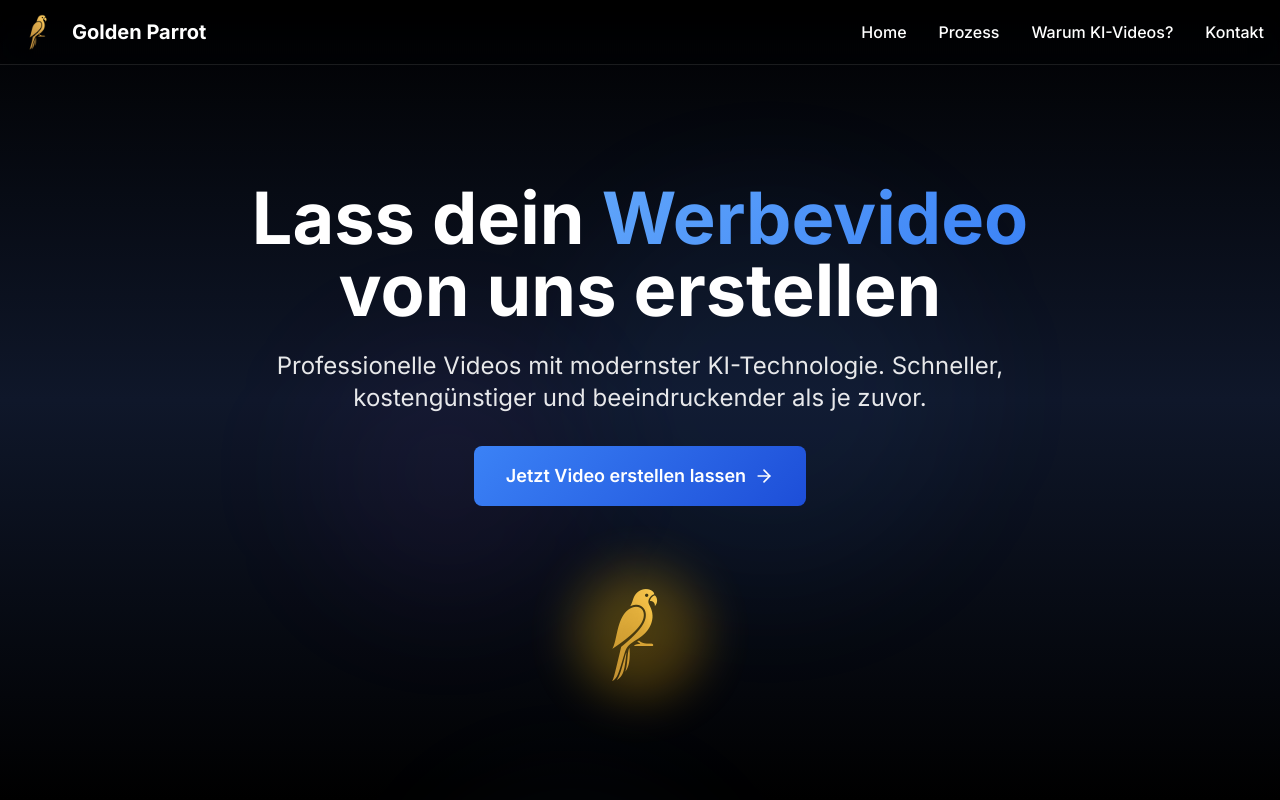
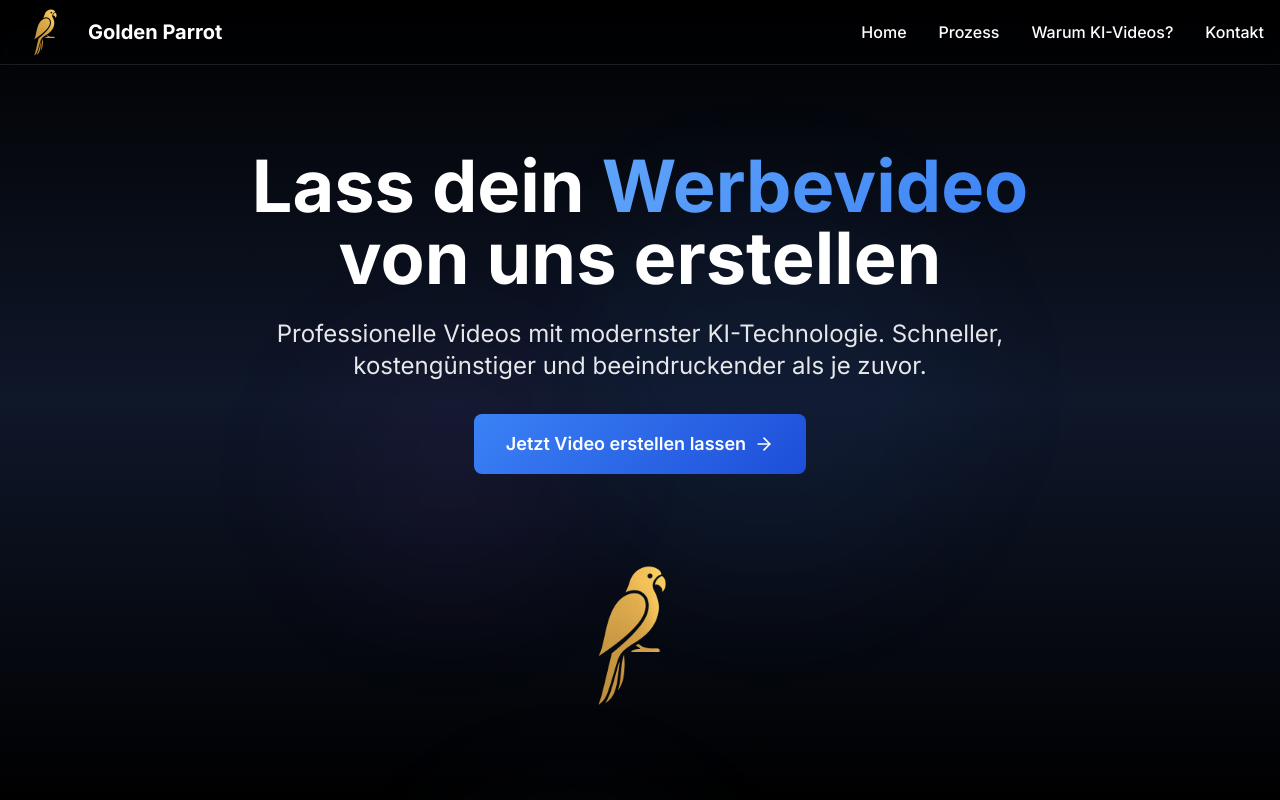
Before and after one commit to coding-horstmann/golden-parrot, a React (Vite) app: page / in a window 1280 px wide. Shown: the top 800 px of the page. Built offline with nearby package versions, Linux system fonts and the light colour scheme.

Commit message:
Increase logo sizes and remove background
Increase logo sizes and remove the golden background from the logo in the hero section.

```diff
--- a/index.html
+++ b/index.html
@@ -9,7 +9,7 @@
     <meta name="author" content="Golden Parrot" />
 
     <!-- Favicon -->
-    <link rel="icon" href="/lovable-uploads/332677ec-1043-44de-93b4-38aed623005d.png" type="image/png">
+    <link rel="icon" href="/lovable-uploads/2260530c-37c7-486f-b947-bde371a40975.png" type="image/png" sizes="64x64">
 
     <!-- Google Fonts -->
     <link rel="preconnect" href="https://fonts.googleapis.com">
--- a/src/components/Footer.tsx
+++ b/src/components/Footer.tsx
@@ -12,7 +12,7 @@ const Footer = () => {
               <img
                 src="/lovable-uploads/332677ec-1043-44de-93b4-38aed623005d.png"
                 alt="Golden Parrot Logo"
-                className="w-12 h-12 object-contain"
+                className="w-16 h-16 object-contain"
               />
               <span className="text-white font-bold text-xl font-inter">Golden Parrot</span>
             </div>
--- a/src/components/Header.tsx
+++ b/src/components/Header.tsx
@@ -22,7 +22,7 @@ const Header = () => {
             <img
               src="/lovable-uploads/332677ec-1043-44de-93b4-38aed623005d.png"
               alt="Golden Parrot Logo"
-              className="w-12 h-12 object-contain"
+              className="w-16 h-16 object-contain"
             />
             <span className="text-white font-bold text-xl font-inter">Golden Parrot</span>
           </div>
--- a/src/components/HeroSection.tsx
+++ b/src/components/HeroSection.tsx
@@ -47,9 +47,8 @@ const HeroSection = () => {
             <img
               src="/lovable-uploads/332677ec-1043-44de-93b4-38aed623005d.png"
               alt="Golden Parrot Logo"
-              className="w-32 h-32 mx-auto object-contain"
+              className="w-48 h-48 mx-auto object-contain"
             />
-            <div className="absolute inset-0 w-32 h-32 mx-auto bg-gradient-to-br from-yellow-400 to-yellow-600 rounded-full blur-xl opacity-30"></div>
           </div>
         </div>
       </div>
```
Also changed, not shown: public/lovable-uploads/2260530c-37c7-486f-b947-bde371a40975.png (added).
